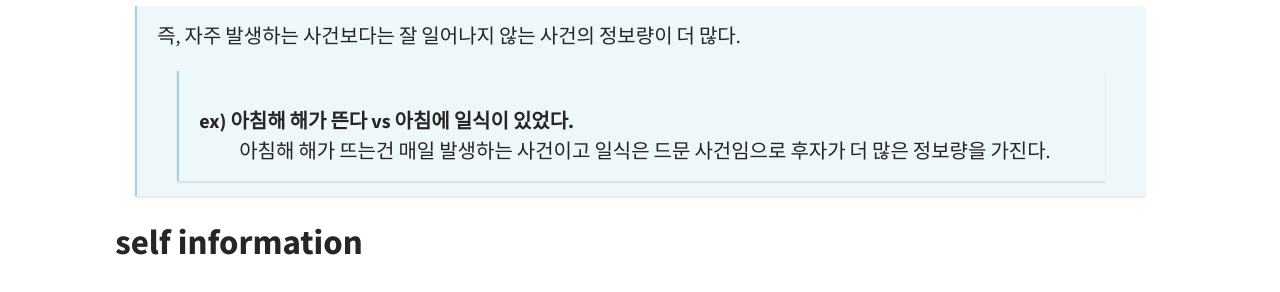
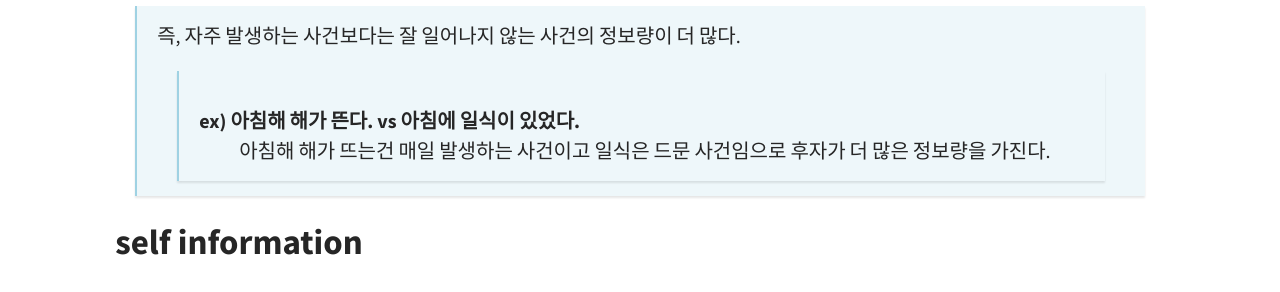
Before and after one commit to Ahnho/Ahnho.github.io, a Jekyll site: the page built from _posts/2022-10-16-Information-theory.md, in a window 1280 px wide and 900 px high, scrolled down 436 px. Shown: the part 152-444 px from the top of the window. Built offline with Jekyll 4.4.1, drawn with Linux system fonts in a browser that asks for light colours.

```diff
--- a/_posts/2022-10-16-Information-theory.md
+++ b/_posts/2022-10-16-Information-theory.md
@@ -16,7 +16,7 @@ excerpt_separator: <!--more-->
 <!--more-->
 
 >  즉, 자주 발생하는 사건보다는 잘 일어나지 않는 사건의 정보량이 더 많다.
->  > ex) 아침해 해가 뜬다 vs 아침에 일식이 있었다.
+>  > ex) 아침해 해가 뜬다. vs 아침에 일식이 있었다.
 >  >  : 아침해 해가 뜨는건 매일 발생하는 사건이고 일식은 드문 사건임으로  후자가 더 많은 정보량을 가진다.
 
 
```
